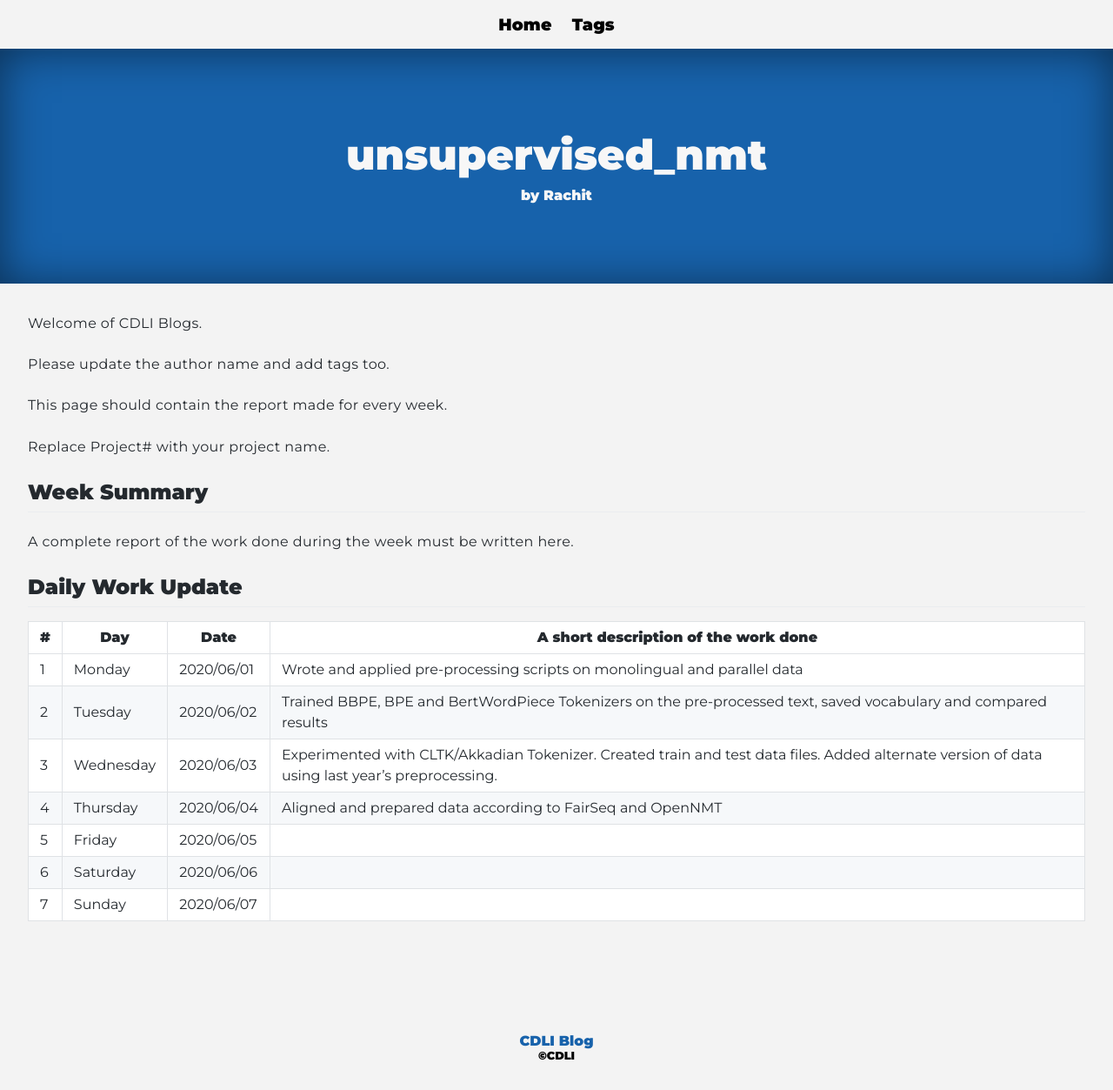
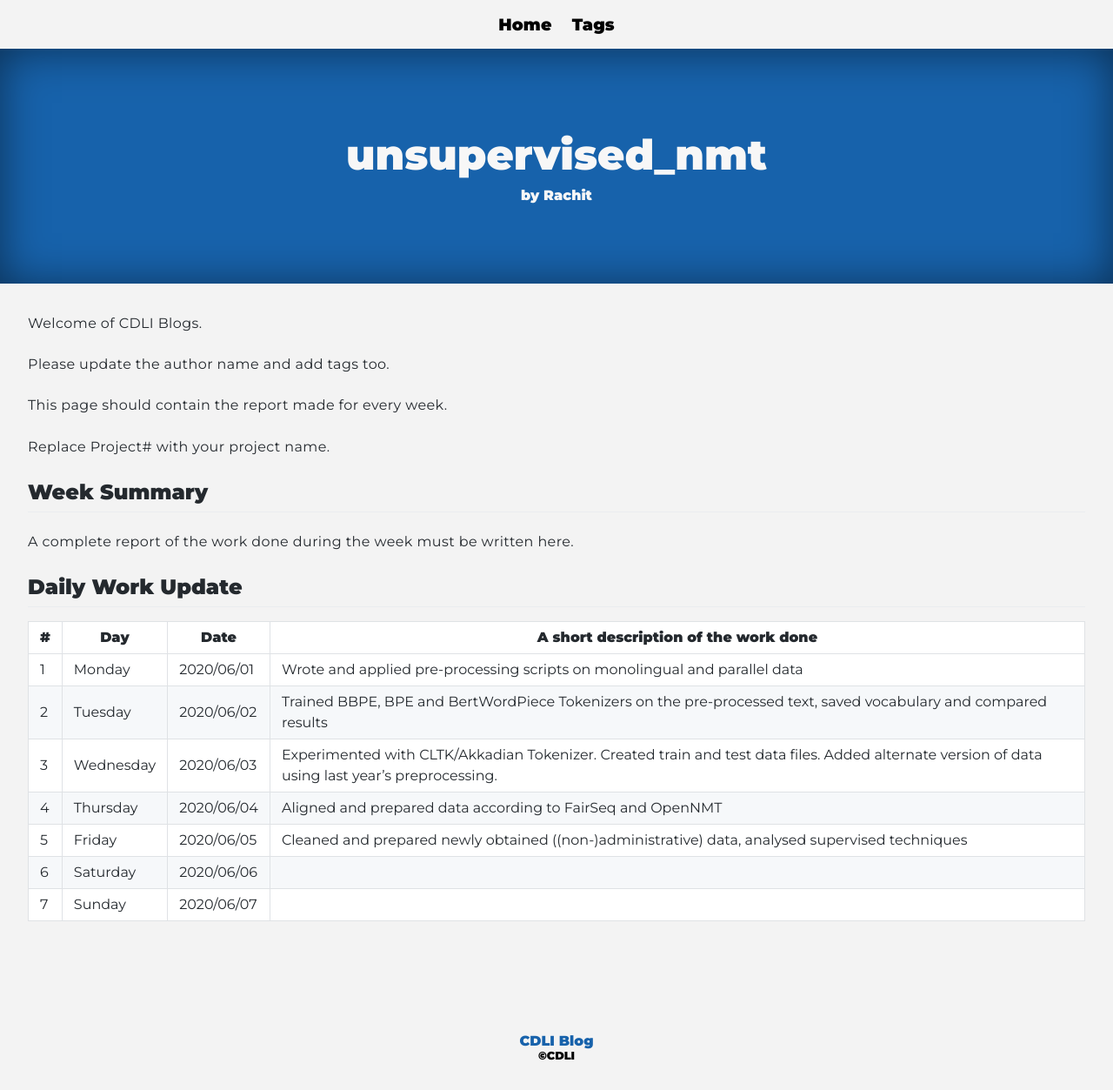
Before and after one commit to cdli-gh/blog, a Jekyll site: the page built from _blog/intern20/unsupervised_nmt/posts/01_week1.md, in a window 1280 px wide. Shown: the whole page at 87% size. Built offline with Jekyll 4.4.1, drawn with Linux system fonts in a browser that asks for light colours; Markdown is read by kramdown in place of the engine named in the settings.

Commit message:
Update 01_week1.md

```diff
--- a/_blog/intern20/unsupervised_nmt/posts/01_week1.md
+++ b/_blog/intern20/unsupervised_nmt/posts/01_week1.md
@@ -25,6 +25,6 @@ A complete report of the work done during the week must be written here.
 |2   	| Tuesday  	|   2020/06/02	|  Trained BBPE, BPE and BertWordPiece Tokenizers on the pre-processed text, saved vocabulary and compared results	|
 |3   	| Wednesday  	|  2020/06/03 	|  Experimented with CLTK/Akkadian Tokenizer. Created train and test data files. Added alternate version of data using last year's preprocessing. 	|
 |4   	| Thursday  	|   2020/06/04	|  Aligned and prepared data according to FairSeq and OpenNMT 	|
-|5   	| Friday  	|   2020/06/05	|   	|
+|5   	| Friday  	|   2020/06/05	|  Cleaned and prepared newly obtained ((non-)administrative) data, analysed supervised techniques 	|
 |6   	| Saturday  	|   2020/06/06	|   	|
 |7   	| Sunday  	|   2020/06/07	|   	|
```
